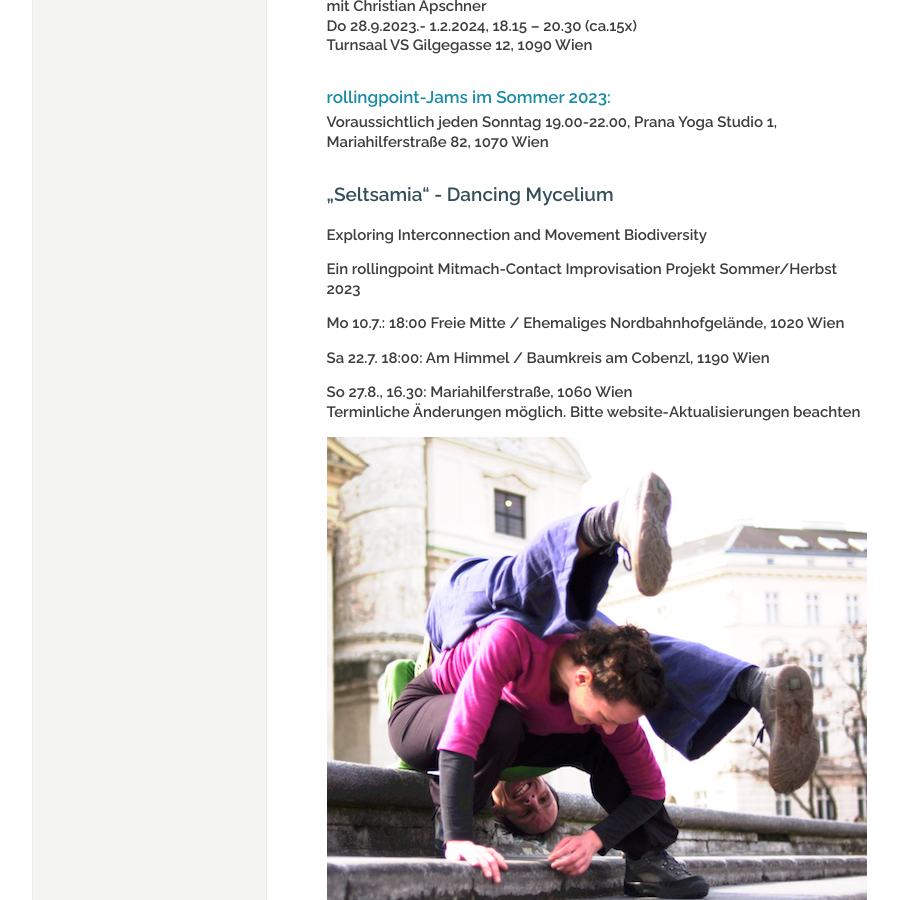
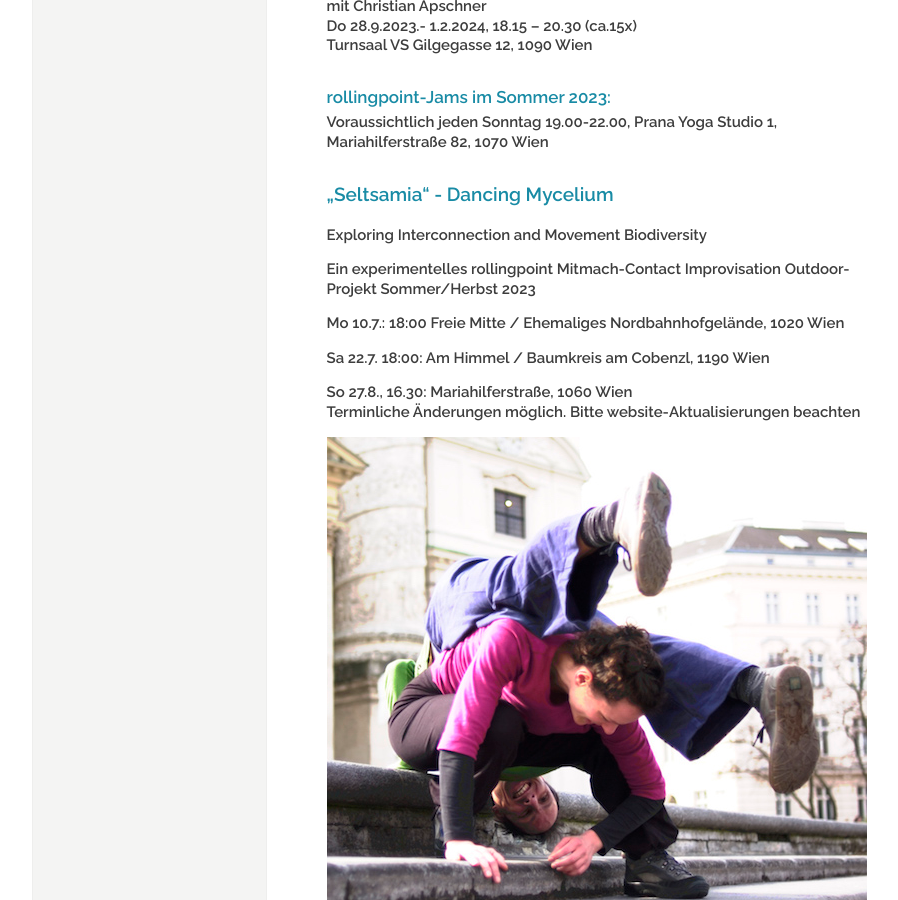
Before and after one commit to manulari/rollingpointat, a Jekyll site: the page built from _pages_de/index.md, in a window 1280 px wide and 900 px high, scrolled down 1595 px. Shown: the whole window, without its empty margins (152-1050 px from the left). Built offline with Jekyll 4.4.1, drawn with Linux system fonts in a browser that asks for light colours; comment, search, counter and statistics services are not loaded.

Commit message:
Update page (de) “index”

```diff
--- a/_pages_de/index.md
+++ b/_pages_de/index.md
@@ -48,11 +48,11 @@ Di 19.9.2023  - 30.1.2024, Jam 18.30 – 20.40 (ca.17x), Specials 17.15 - 18.15*
 
 **Voraussichtlich jeden Sonntag 19.00-22.00, Prana Yoga Studio 1, Mariahilferstraße 82, 1070 Wien**
 
-### „Seltsamia“ - Dancing Mycelium
+### [„Seltsamia“ - Dancing Mycelium](/mycelium#dancemyc)
 
 **Exploring Interconnection and Movement Biodiversity**
 
-**Ein rollingpoint Mitmach-Contact Improvisation Projekt Sommer/Herbst 2023**
+**Ein experimentelles rollingpoint Mitmach-Contact Improvisation Outdoor-Projekt Sommer/Herbst 2023**
 
 **Mo 10.7.: 18:00 Freie Mitte / Ehemaliges Nordbahnhofgelände, 1020 Wien**
 
```
